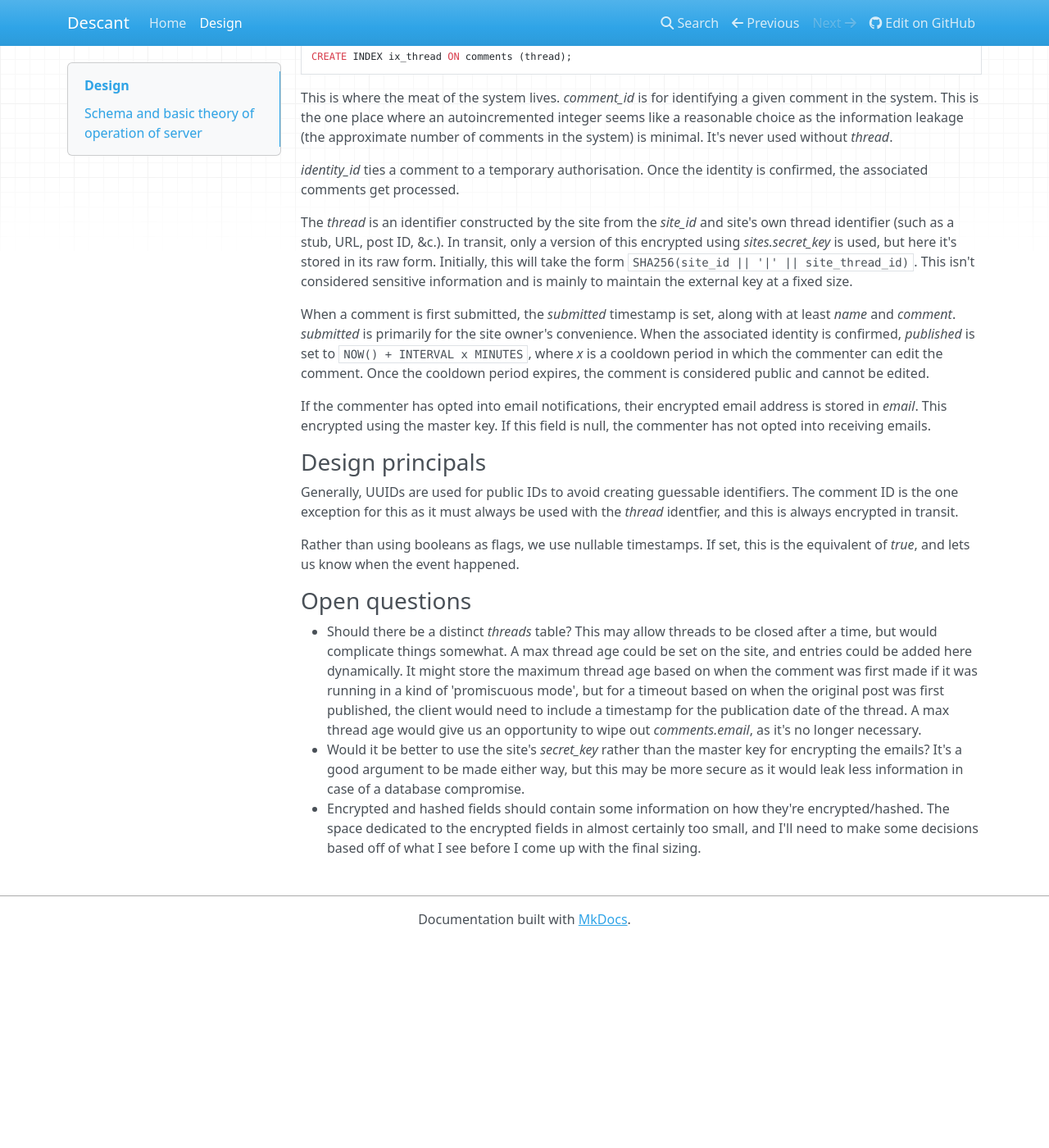
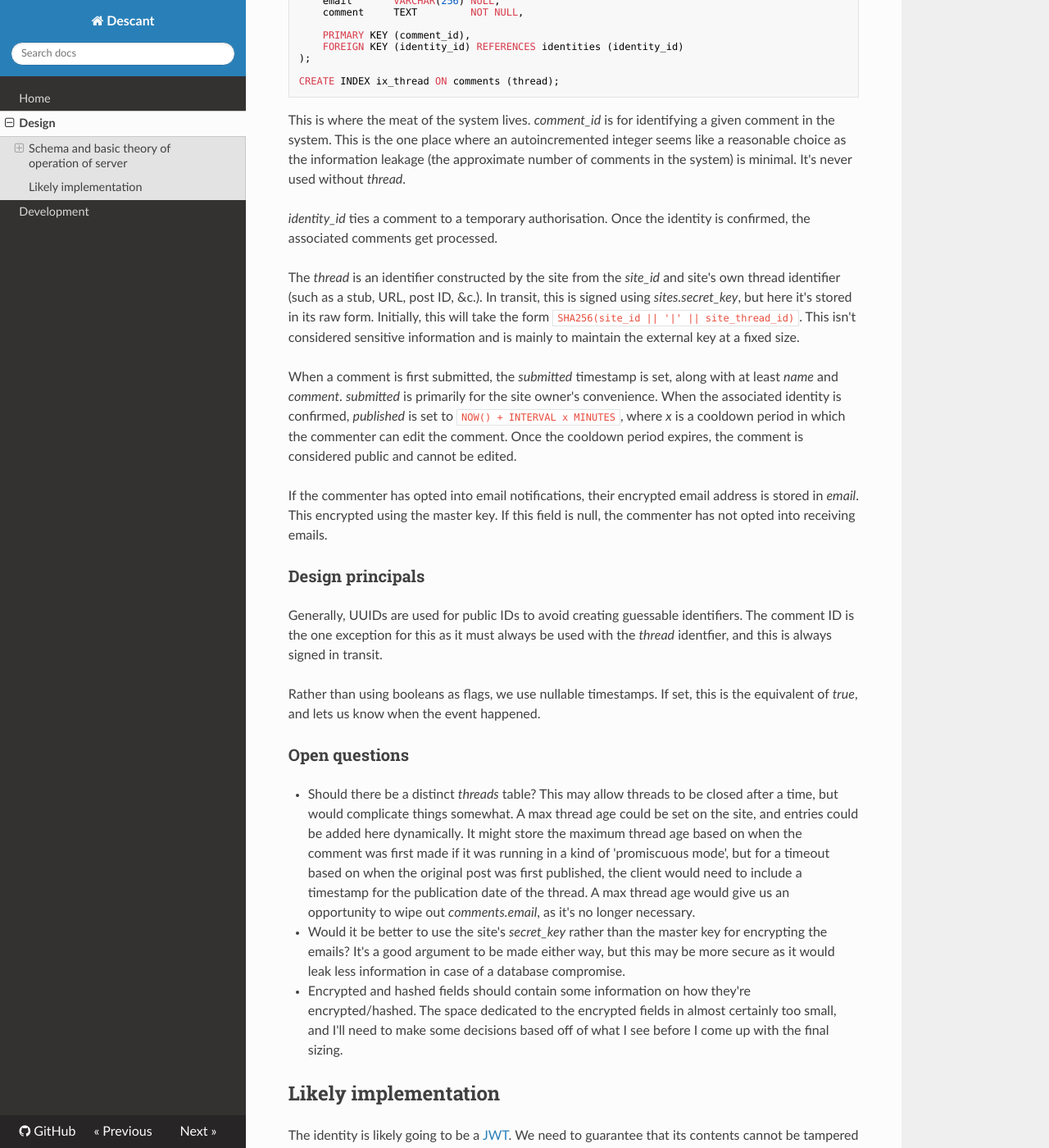
Before and after one commit to kgaughan/descant, an MkDocs documentation site: the page built from docs/design.md, in a window 1280 px wide and 1400 px high, scrolled down 1605 px. Shown: the whole window at 82% size. Built offline with MkDocs 1.6.1, drawn with Linux system fonts in a browser that asks for light colours; nearby versions of some CDN libraries; before the commit the page ends 2754 px from its top, so only the background shows below that; some of the changed text lies outside the part shown.

Commit message:
Some initial scaffolding

```diff
--- a/docs/design.md
+++ b/docs/design.md
@@ -74,7 +74,7 @@ This is where the meat of the system lives. _comment_id_ is for identifying a gi
 
 _identity_id_ ties a comment to a temporary authorisation. Once the identity is confirmed, the associated comments get processed.
 
-The _thread_ is an identifier constructed by the site from the _site_id_ and site's own thread identifier (such as a stub, URL, post ID, &c.). In transit, only a version of this encrypted using _sites.secret_key_ is used, but here it's stored in its raw form. Initially, this will take the form `SHA256(site_id || '|' || site_thread_id)`. This isn't considered sensitive information and is mainly to maintain the external key at a fixed size.
+The _thread_ is an identifier constructed by the site from the _site_id_ and site's own thread identifier (such as a stub, URL, post ID, &c.). In transit, this is signed using _sites.secret_key_, but here it's stored in its raw form. Initially, this will take the form `SHA256(site_id || '|' || site_thread_id)`. This isn't considered sensitive information and is mainly to maintain the external key at a fixed size.
 
 When a comment is first submitted, the _submitted_ timestamp is set, along with at least _name_ and _comment_. _submitted_ is primarily for the site owner's convenience. When the associated identity is confirmed, _published_ is set to `NOW() + INTERVAL x MINUTES`, where _x_ is a cooldown period in which the commenter can edit the comment. Once the cooldown period expires, the comment is considered public and cannot be edited.
 
@@ -82,7 +82,7 @@ If the commenter has opted into email notifications, their encrypted email addre
 
 ### Design principals
 
-Generally, UUIDs are used for public IDs to avoid creating guessable identifiers. The comment ID is the one exception for this as it must always be used with the _thread_ identfier, and this is always encrypted in transit.
+Generally, UUIDs are used for public IDs to avoid creating guessable identifiers. The comment ID is the one exception for this as it must always be used with the _thread_ identfier, and this is always signed in transit.
 
 Rather than using booleans as flags, we use nullable timestamps. If set, this is the equivalent of _true_, and lets us know when the event happened.
 
@@ -92,6 +92,12 @@ Rather than using booleans as flags, we use nullable timestamps. If set, this is
 * Would it be better to use the site's _secret_key_ rather than the master key for encrypting the emails? It's a good argument to be made either way, but this may be more secure as it would leak less information in case of a database compromise.
 * Encrypted and hashed fields should contain some information on how they're encrypted/hashed. The space dedicated to the encrypted fields in almost certainly too small, and I'll need to make some decisions based off of what I see before I come up with the final sizing.
 
+## Likely implementation
+
+The identity is likely going to be a [JWT]. We need to guarantee that its contents cannot be tampered with, but the contents of the token can be disclosed safely to the commenter, so long as TLS is used to avoid MITM attacks.
+
 [htmx]: https://htmx.org/
+[JWT]: https://www.rfc-editor.org/rfc/rfc7519 "JSON Web Token"
 
 *[PII]: Personally Identifiable Information
+*[MITM]: Man-in-the-Middle
--- a/mkdocs.yml
+++ b/mkdocs.yml
@@ -8,6 +8,10 @@ edit_uri: blob/main/docs/
 nav:
   - Home: index.md
   - design.md
+  - development.md
+
+theme:
+  name: readthedocs
 
 markdown_extensions:
   - abbr
```
Also changed, not shown: docs/development.md (added, +23 -0 lines), pyproject.toml (+4 -3 lines), 1 other file.
